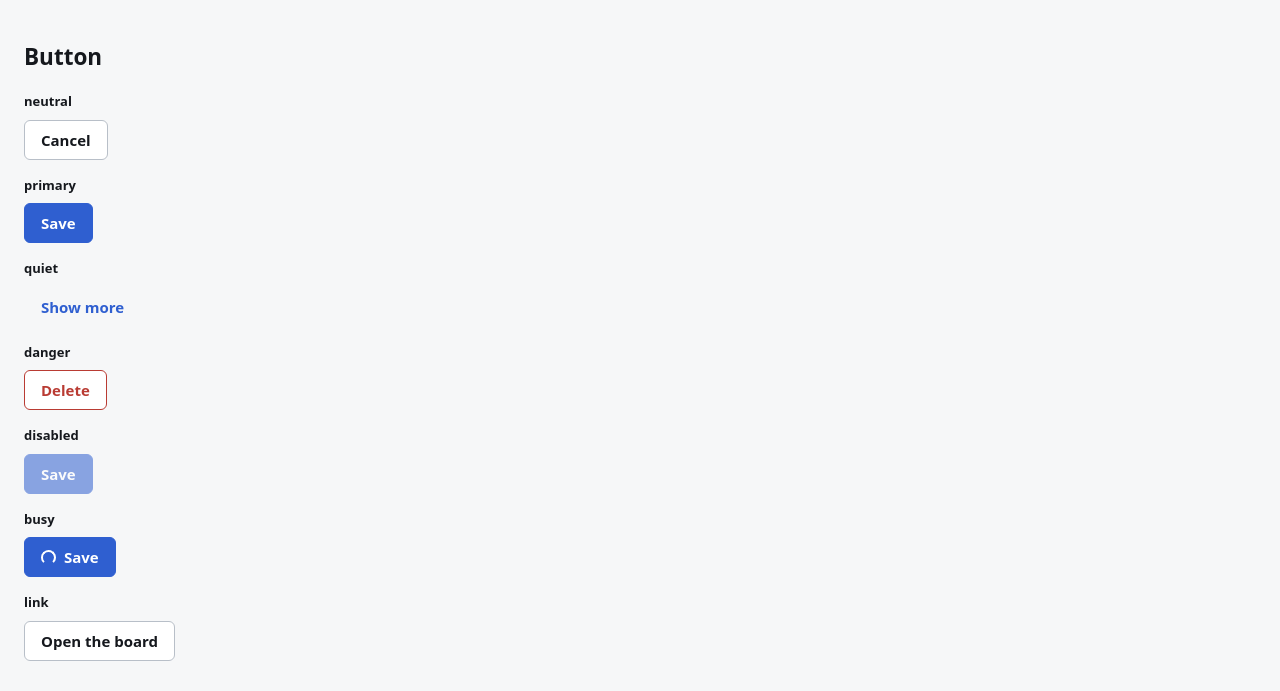
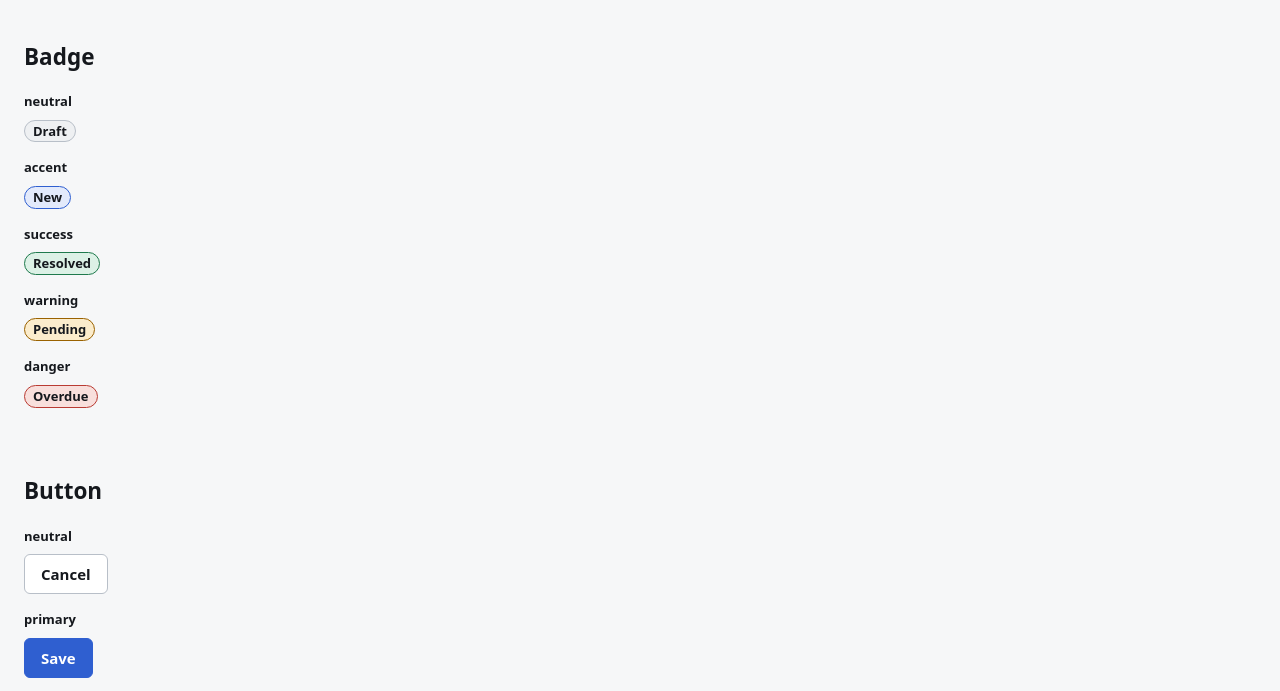
Before and after one commit to AlexeyVanyukevich/zellige-core, a website built with Vite: page playground/index.html in a window 1280 px wide. Shown: the part 49-740 px from the top of the page. Built offline with nearby package versions, Linux system fonts and the light colour scheme.

Commit message:
feat(badge): add the badge contract and css

```diff
--- /dev/null
+++ b/contract/badge.html
@@ -0,0 +1,14 @@
+<!-- example: neutral -->
+<span class="ui-badge">Draft</span>
+
+<!-- example: accent -->
+<span class="ui-badge ui-badge--accent">New</span>
+
+<!-- example: success -->
+<span class="ui-badge ui-badge--success">Resolved</span>
+
+<!-- example: warning -->
+<span class="ui-badge ui-badge--warning">Pending</span>
+
+<!-- example: danger -->
+<span class="ui-badge ui-badge--danger">Overdue</span>
--- /dev/null
+++ b/css/badge.css
@@ -0,0 +1,39 @@
+@layer ui.tokens, ui.base, ui.components;
+
+@layer ui.components {
+  /* The text carries the meaning, in the body ink: a tone on its own tint does not reach AA in
+     every theme. The tint and the border repeat the tone. */
+  .ui-badge {
+    display: inline-flex;
+    align-items: center;
+    padding: 0 var(--ui-space-2);
+    border: 1px solid var(--ui-line-strong);
+    border-radius: 999px;
+    background: var(--ui-surface-sunk);
+    color: var(--ui-ink);
+    font-size: var(--ui-text-sm);
+    font-weight: 600;
+    line-height: 1.6;
+    white-space: nowrap;
+  }
+
+  .ui-badge--accent {
+    border-color: var(--ui-accent);
+    background: var(--ui-accent-soft);
+  }
+
+  .ui-badge--success {
+    border-color: var(--ui-success);
+    background: var(--ui-success-soft);
+  }
+
+  .ui-badge--warning {
+    border-color: var(--ui-warning);
+    background: var(--ui-warning-soft);
+  }
+
+  .ui-badge--danger {
+    border-color: var(--ui-danger);
+    background: var(--ui-danger-soft);
+  }
+}
--- a/ui.css
+++ b/ui.css
@@ -8,3 +8,4 @@
 @import './css/card.css';
 @import './css/notice.css';
 @import './css/status.css';
+@import './css/badge.css';
```
Also changed, not shown: tests/ui/__screenshots__/badge-bookings-dark.png (added), tests/ui/__screenshots__/badge-bookings-light.png (added), tests/ui/__screenshots__/badge-console.png (added), tests/ui/__screenshots__/badge-kit-dark.png (added), tests/ui/__screenshots__/badge-kit-light.png (added).
